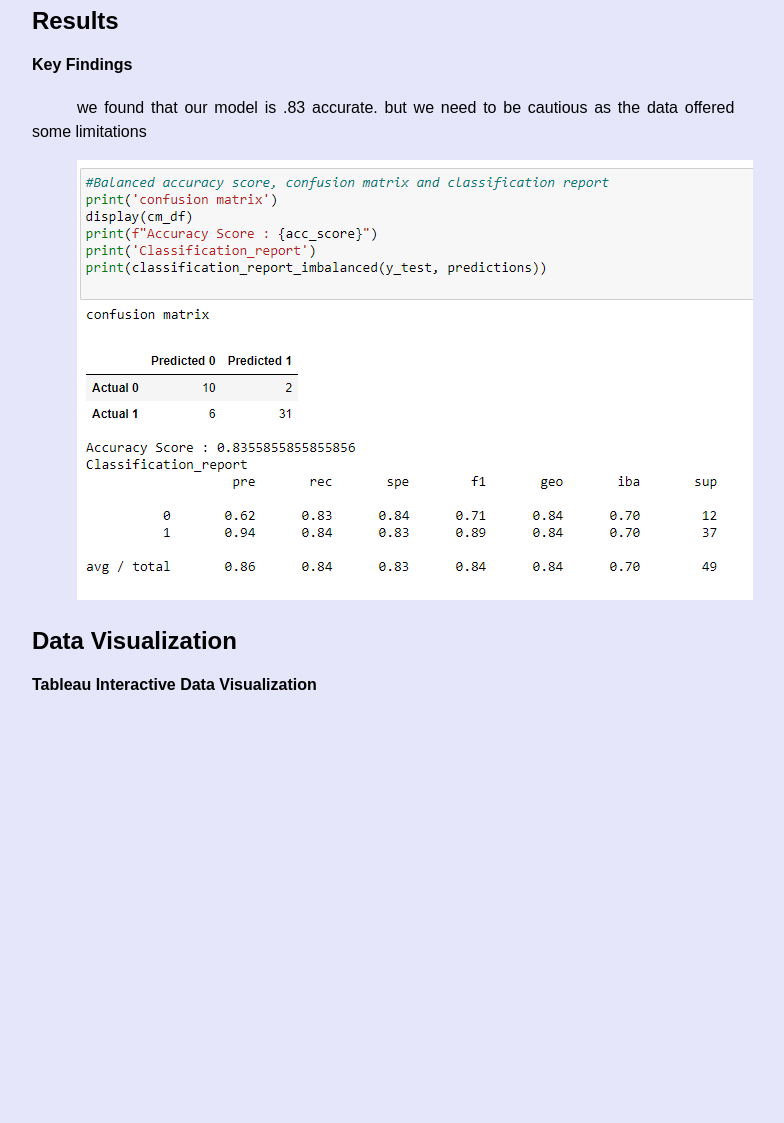
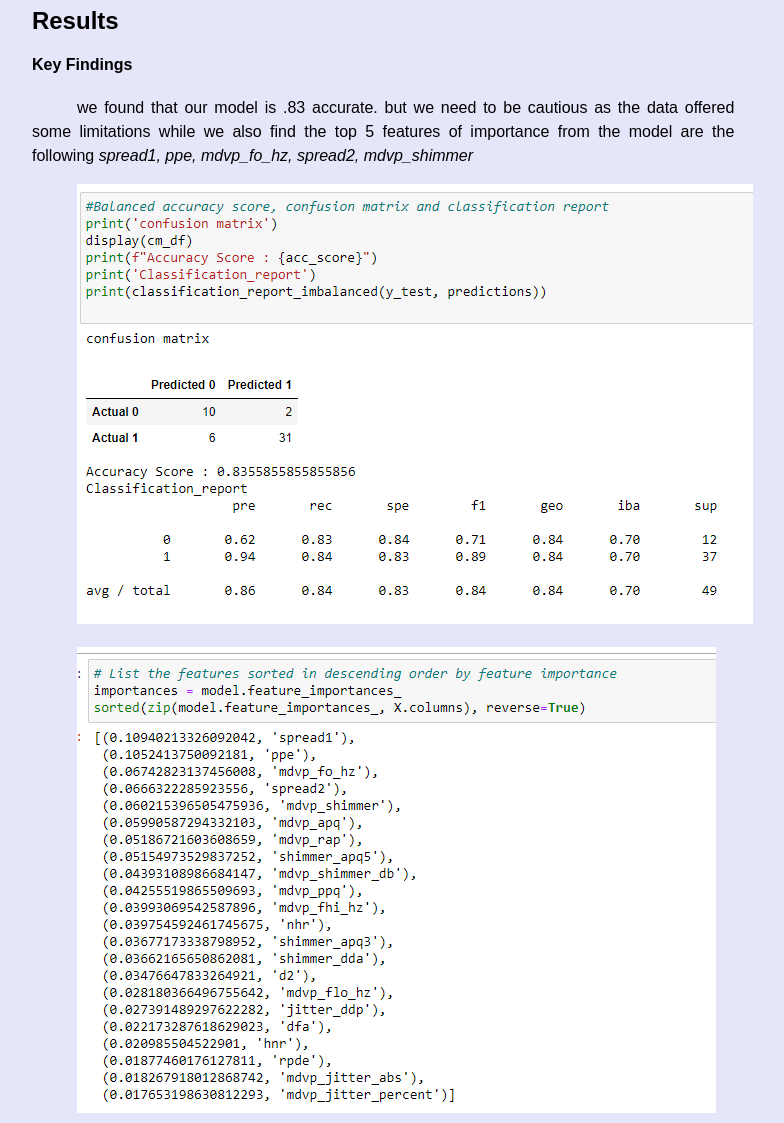
Before and after one commit to jlixander/parkinsons_disease, a plain HTML site: page parkinson_web.html in a window 1280 px wide. Shown: the part 2272-3395 px from the top of the page, without its empty margins (165-949 px from the left). Before the commit the page ends 2987 px from the top, so only its background shows below. Drawn offline with Linux system fonts and the light colour scheme.

Commit message:
new images in the html

```diff
--- a/parkinson_web.html
+++ b/parkinson_web.html
@@ -118,10 +118,13 @@
     <div class="main" id="third_panel">
         <h2>Results</h2>
         <h4>Key Findings</h4>
-        <p>We found that our model is .83 accurate. But we need to be cautious as the data offered some limitations </p>
+        <p>We found that our model is .83 accurate. But we need to be cautious as the data offered some limitations
+            while we also find the top 5 features of importance from the model are the following
+        <em > spread1, ppe, mdvp_fo_hz, spread2, mdvp_shimmer</em> </p>
         <p>
-            <img src="static/img/conf_matrix_accuracy_classification.png" alt="" >
+            <img src="static/img/conf_matrix_accuracy_classification.png" alt="matrix accuracy" >
         </p>
+        <p><img src="static/img/features_importance.png" alt ="features" ></p>
         <!-- <h4>Data Limitations</h4>
         <p>
 
```
